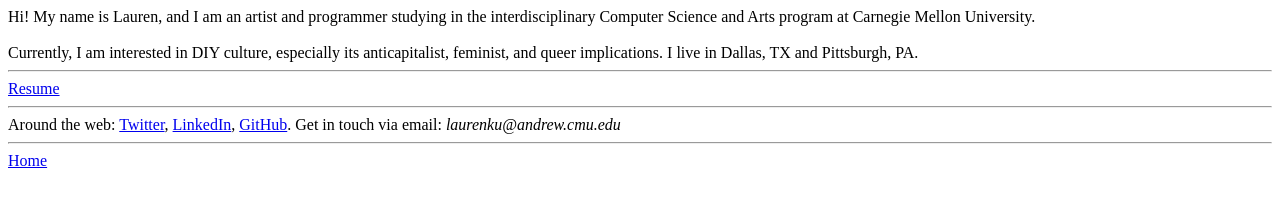
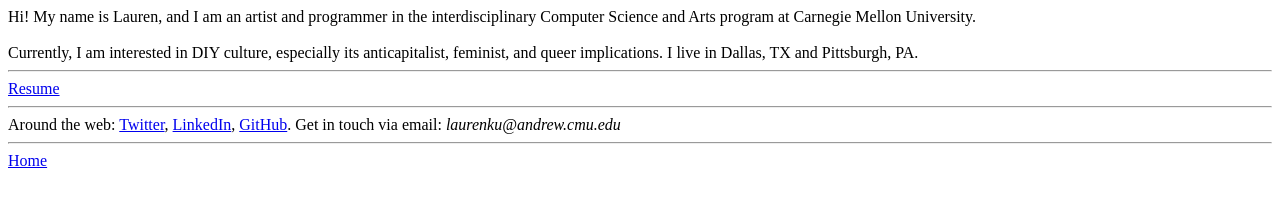
Before and after one commit to laurenku/laurenku.github.io, a plain HTML site: page about.html in a window 1280 px wide. Drawn offline with Linux system fonts and the light colour scheme.

Commit message:
Edit About section text

```diff
--- a/about.html
+++ b/about.html
@@ -7,7 +7,7 @@
   	<link rel="stylesheet" href="./css/default.css">
   </head>
   <body>
-  	Hi! My name is Lauren, and I am an artist and programmer studying in the interdisciplinary Computer Science and Arts program at Carnegie Mellon University.
+  	Hi! My name is Lauren, and I am an artist and programmer in the interdisciplinary Computer Science and Arts program at Carnegie Mellon University.
   	<br><br>
   	Currently, I am interested in DIY culture, especially its anticapitalist, feminist, and queer implications. I live in Dallas, TX and Pittsburgh, PA.
 
```
